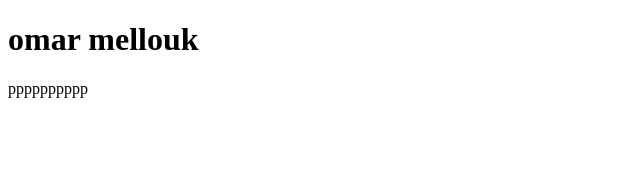
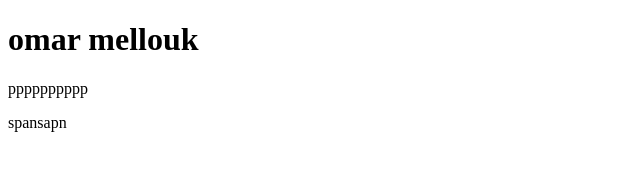
Before and after one commit to OmarMellouk/omartest, a plain HTML site: page index.html in a window 1280 px wide. Shown: the full height of the page, 0-640 px from the left. Drawn offline with Linux system fonts and the light colour scheme.

Commit message:
change index.html 2

```diff
--- a/index.html
+++ b/index.html
@@ -8,5 +8,6 @@
 <body>
     <h1>omar mellouk</h1>
     <p>pppppppppp</p>
+    <span>spansapn</span>
 </body>
 </html>
```
